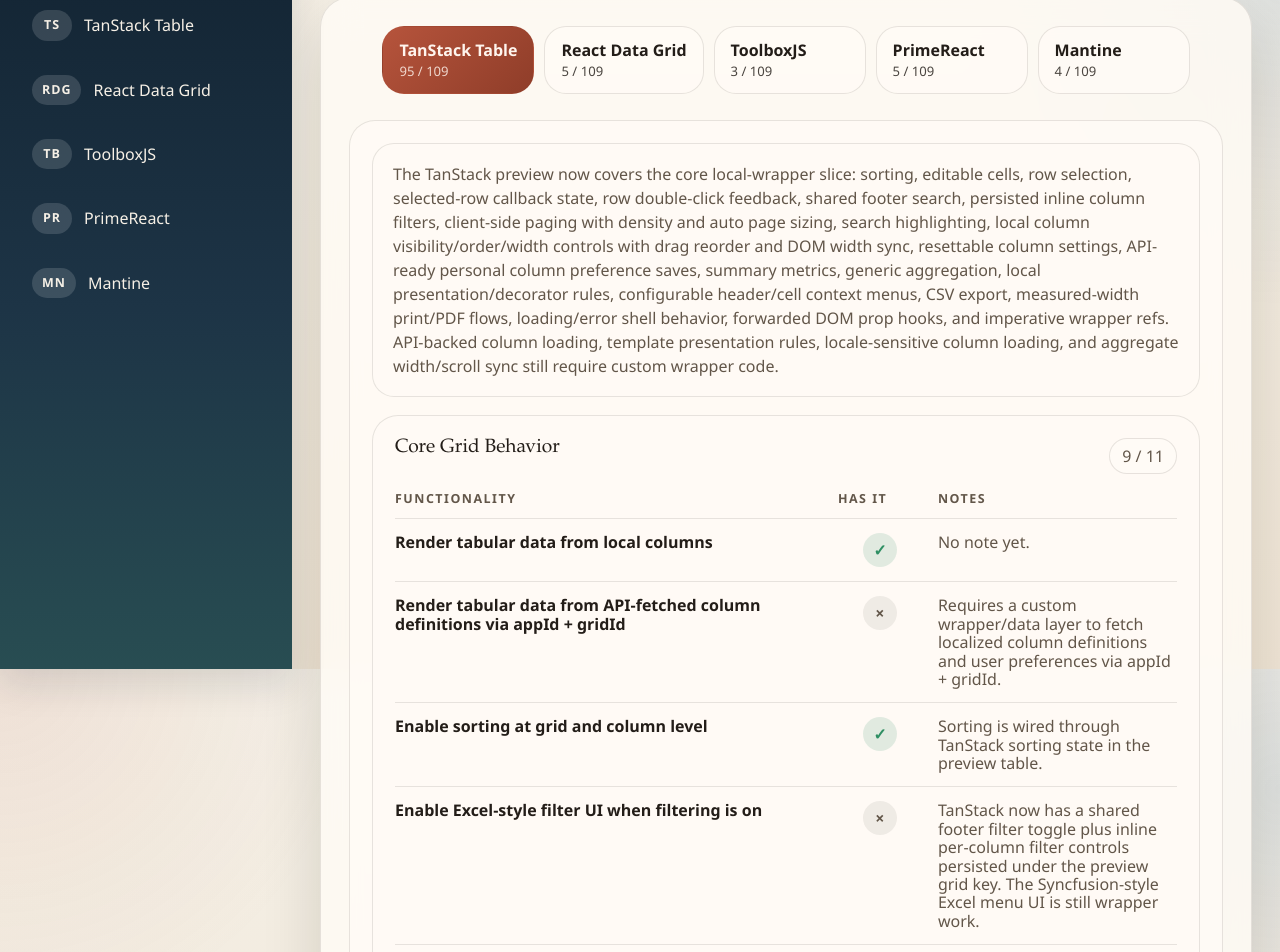
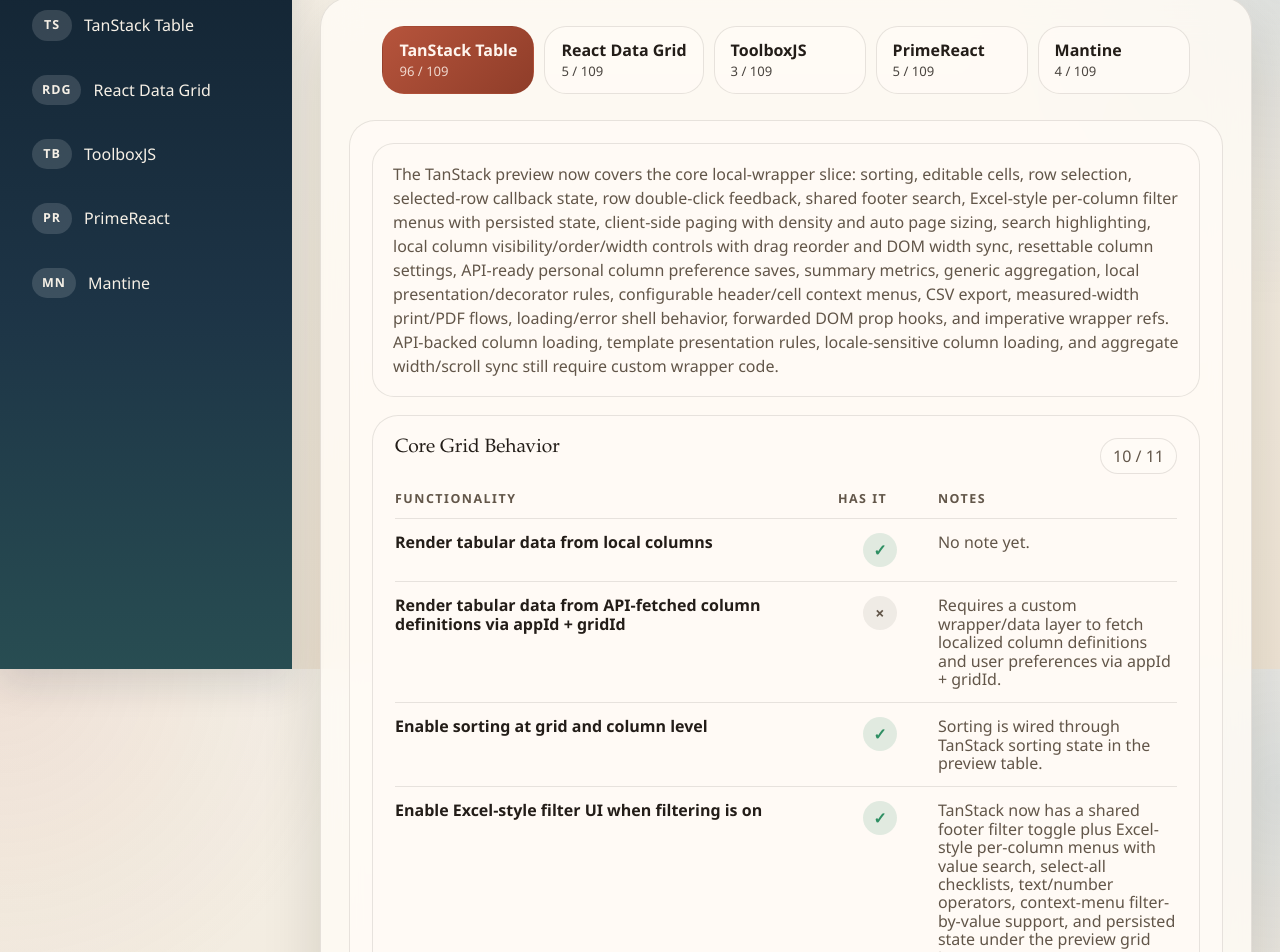
Before and after one commit to Michal-Dudzik/react_grids_playground, a React (Vite) app: page /overview in a window 1280 px wide. Shown: the part 131-1083 px from the top of the page. Built offline with nearby package versions, Linux system fonts and the light colour scheme.

Commit message:
updated feature list

```diff
--- a/src/features/grids/featureRegistry.js
+++ b/src/features/grids/featureRegistry.js
@@ -16,10 +16,11 @@
     ...tanStackTableFeature,
     checklist: buildGridChecklist({
       summary:
-        'The TanStack preview now covers the core local-wrapper slice: sorting, editable cells, row selection, selected-row callback state, row double-click feedback, shared footer search, persisted inline column filters, client-side paging with density and auto page sizing, search highlighting, local column visibility/order/width controls with drag reorder and DOM width sync, resettable column settings, API-ready personal column preference saves, summary metrics, generic aggregation, local presentation/decorator rules, configurable header/cell context menus, CSV export, measured-width print/PDF flows, loading/error shell behavior, forwarded DOM prop hooks, and imperative wrapper refs. API-backed column loading, template presentation rules, locale-sensitive column loading, and aggregate width/scroll sync still require custom wrapper code.',
+        'The TanStack preview now covers the core local-wrapper slice: sorting, editable cells, row selection, selected-row callback state, row double-click feedback, shared footer search, Excel-style per-column filter menus with persisted state, client-side paging with density and auto page sizing, search highlighting, local column visibility/order/width controls with drag reorder and DOM width sync, resettable column settings, API-ready personal column preference saves, summary metrics, generic aggregation, local presentation/decorator rules, configurable header/cell context menus, CSV export, measured-width print/PDF flows, loading/error shell behavior, forwarded DOM prop hooks, and imperative wrapper refs. API-backed column loading, template presentation rules, locale-sensitive column loading, and aggregate width/scroll sync still require custom wrapper code.',
       supported: [
         'core-local-columns',
         'core-sorting',
+        'core-excel-filter-ui',
         'core-row-selection',
         'core-checkbox-selection',
         'core-selection-modes',
@@ -154,7 +155,7 @@
           ['footer-column-settings'],
         ],
         [
-          'TanStack now has a shared footer filter toggle plus inline per-column filter controls persisted under the preview grid key. The Syncfusion-style Excel menu UI is still wrapper work.',
+          'TanStack now has a shared footer filter toggle plus Excel-style per-column menus with value search, select-all checklists, text/number operators, context-menu filter-by-value support, and persisted state under the preview grid key.',
           ['core-excel-filter-ui', 'footer-filter-toggle', 'ux-filter-state-key'],
         ],
         [
```
